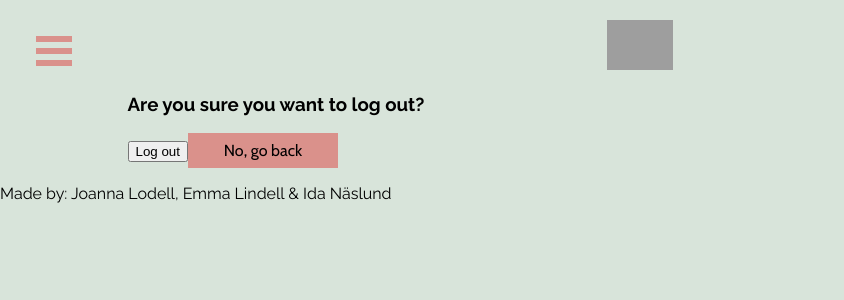
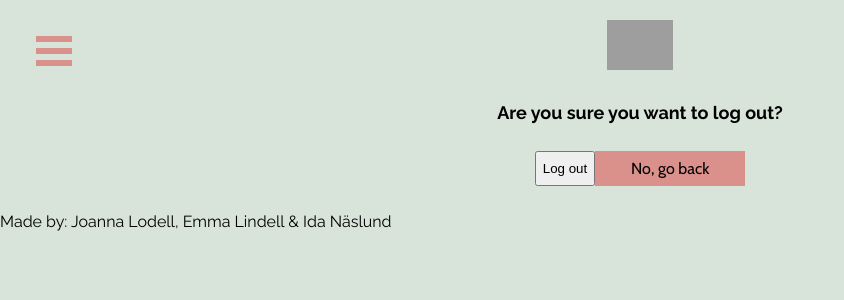
Before and after one commit to idanaslund/final-project-frontend, a React (Create React App) app: page /logout in a window 1280 px wide. Shown: the top 300 px of the page, without its empty margins (0-844 px from the left). Built offline with nearby package versions, Linux system fonts and the light colour scheme; sample sign-in values are in the browser's storage; grey boxes are pictures that could not be loaded.

Commit message:
logout styling

```diff
--- a/src/components/Navbar.js
+++ b/src/components/Navbar.js
@@ -33,10 +33,6 @@ const Navbar = () => {
                     </div>
                 </div>
 
-                {/* <button
-                    type="button" onClick={() => navigate('/logout')}>
-                    Log out
-                </button> */}
             </Menu>
         </Burger>
 
--- a/src/pages/Logout.js
+++ b/src/pages/Logout.js
@@ -1,8 +1,9 @@
 import React, { useEffect } from 'react'
 import { useDispatch, useSelector } from 'react-redux'
 import { useNavigate } from 'react-router-dom'
-import { Paragraph, BackButton } from '../theme/reusable'
+import { BackButton } from '../theme/reusable'
 import user from 'reducers/user'
+import { LogOutPage } from 'theme/styles'
 
 const LogOut = () => {
 
@@ -23,16 +24,24 @@ const LogOut = () => {
 
 
     return(
-            <article>
-                <h3>Are you sure you want to log out?</h3>
-                <button
-                type="button" onClick={() => dispatch(user.actions.logOut())}
-                >Log out</button>
+      <LogOutPage>
+        <div className='LogOutContainer'>
+          <h3>Are you sure you want to log out?</h3>
+          <div className='buttonContainer'>
+            <button
+              type="button" onClick={() => dispatch(user.actions.logOut())}
+            >
+              Log out
+            </button>
+            <BackButton
+              type="button" onClick={onBackButtonClick}
+            >
+              No, go back
+            </BackButton>
+          </div>
+        </div>
+      </LogOutPage>
 
-                <BackButton
-                type="button" onClick={onBackButtonClick}
-                >No, go back</BackButton>
-            </article>
     )
 }
 
--- a/src/theme/styles.js
+++ b/src/theme/styles.js
@@ -221,3 +221,22 @@ export const Burger = styled.div`
     }
 
 `
+
+export const LogOutPage = styled.section`
+    display: flex;
+    justify-content: center;
+
+    h3 {
+      font-size: 18px;
+    }
+
+    .buttonContainer {
+      display: flex;
+      justify-content: center;
+      padding: 10px;
+    }
+
+    .LogOutContainer {
+      display: block;
+    }
+`
```
